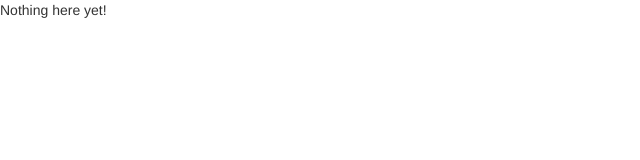
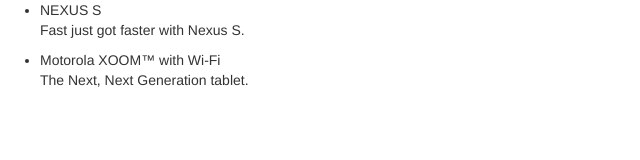
Before and after one commit to hardik-joshi/angular-phone-catalog, a website: page app/index.html in a window 1280 px wide. Shown: the whole page, without its empty margins (0-640 px from the left). Drawn offline with nearby package versions, Linux system fonts and the light colour scheme.

Commit message:
step-1 static template

```diff
--- a/app/index.html
+++ b/app/index.html
@@ -2,11 +2,24 @@
 <html lang="en" ng-app>
 	<head>
 		<meta charset="utf-8">
-		<title>My HTML File</title>
+		<title>Google Photo Gallery</title>
 		<link rel="stylesheet" href="bower_components/bootstrap/dist/css/bootstrap.css" />
 		<script src="bower_components/angular/angular.js"></script>
 	</head>
 	<body>
-		<p>Nothing here {{'yet' + '!'}}</p>
+		<ul>
+            <li>
+                <span>NEXUS S</span>
+                <p>
+                    Fast just got faster with Nexus S.
+                </p>
+            </li>
+            <li>
+                <span>Motorola XOOM™ with Wi-Fi</span>
+                <p>
+                    The Next, Next Generation tablet.
+                </p>
+            </li>
+        </ul>
 	</body>
 </html>
```
